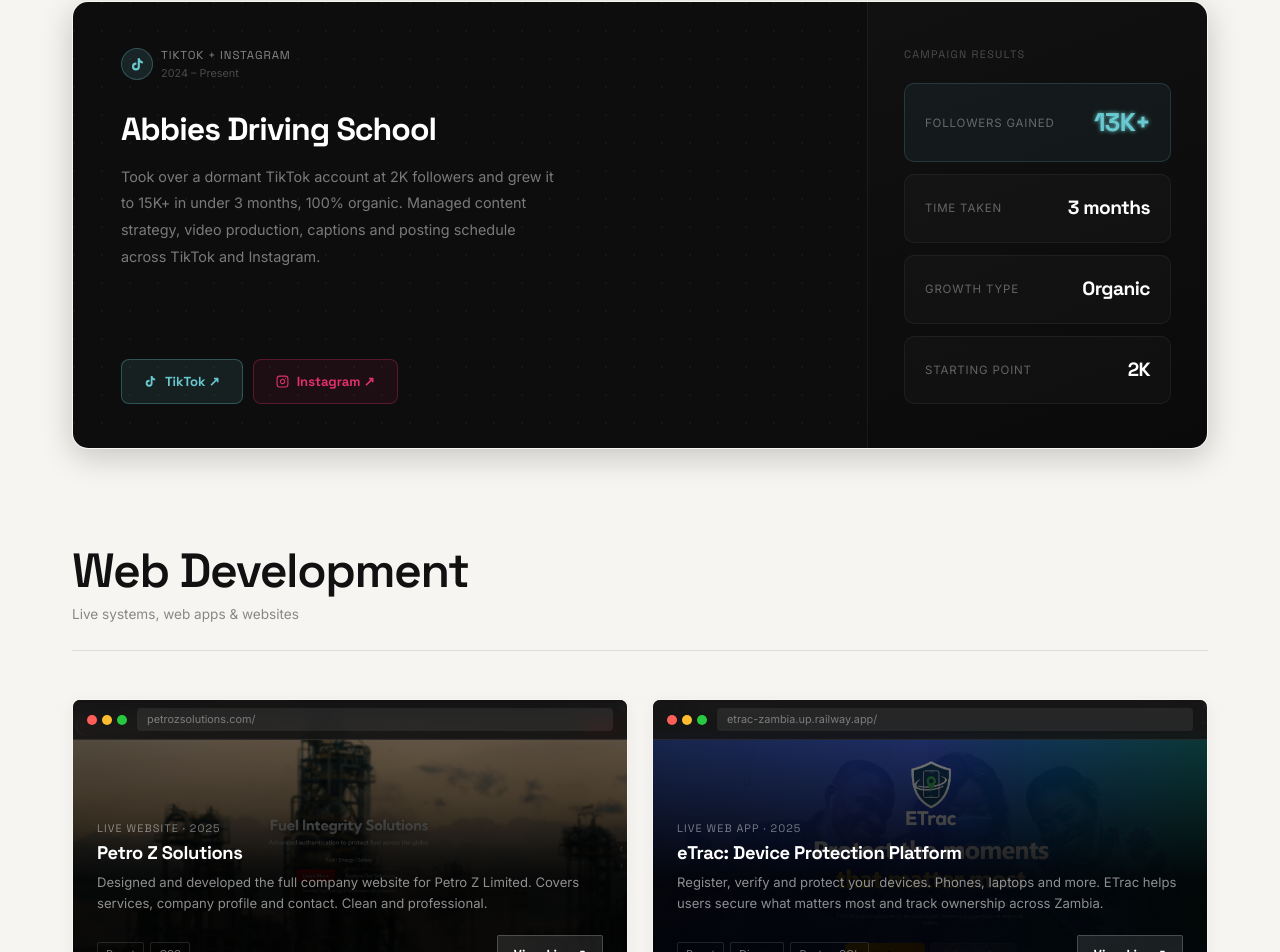
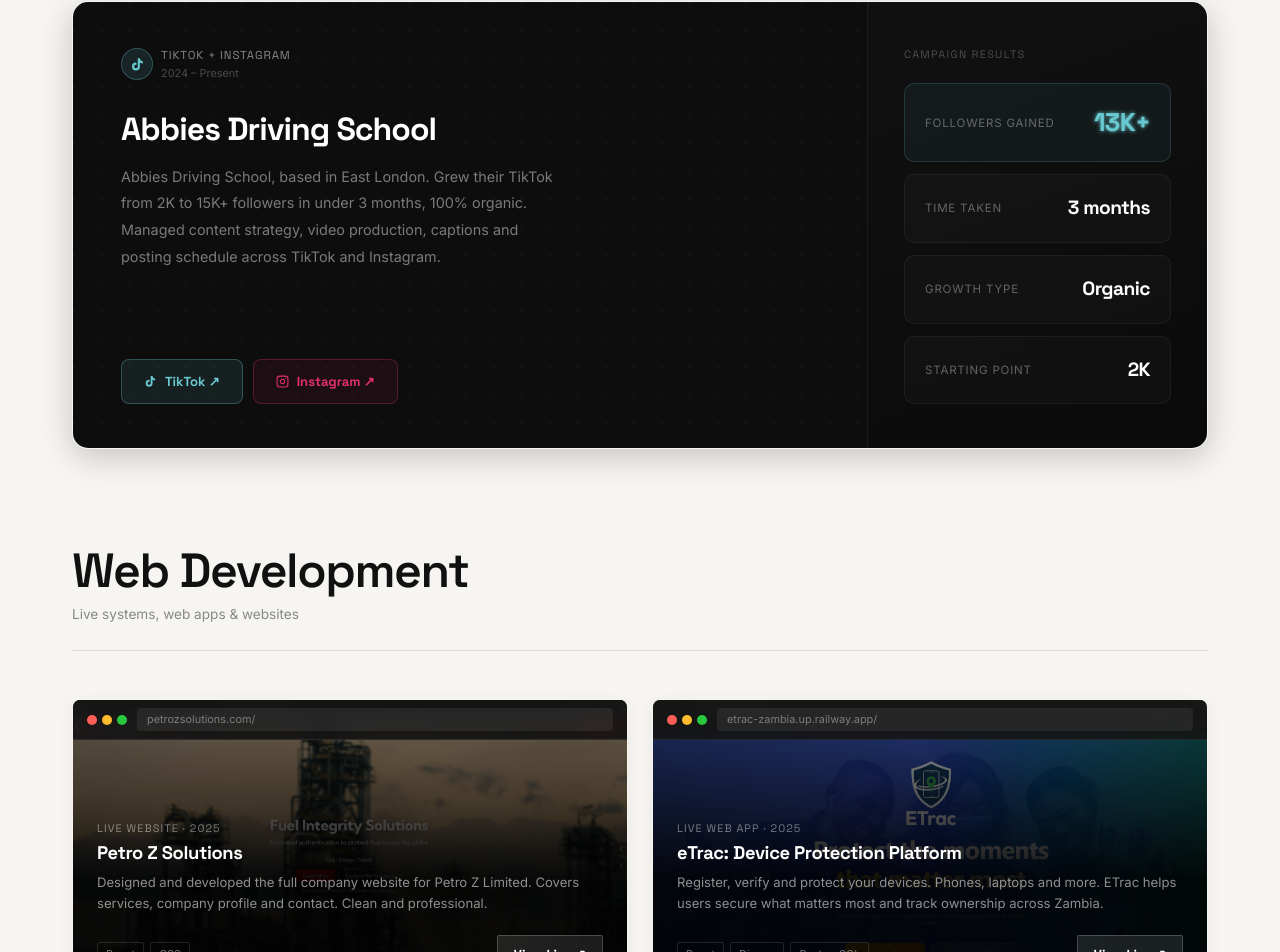
Before and after one commit to saidi365/portifolio, a React (Vite) app: page / in a window 1280 px wide. Shown: the part 5803-6755 px from the top of the page. Built offline with nearby package versions, Linux system fonts and the light colour scheme.

Commit message:
Fix Abbies description - East London, not dormant

```diff
--- a/src/components/Work.jsx
+++ b/src/components/Work.jsx
@@ -365,7 +365,7 @@
     client: "Abbies Driving School",
     platform: "TikTok + Instagram",
     period: "2024 – Present",
-    desc: "Took over a dormant TikTok account at 2K followers and grew it to 15K+ in under 3 months, 100% organic. Managed content strategy, video production, captions and posting schedule across TikTok and Instagram.",
+    desc: "Abbies Driving School, based in East London. Grew their TikTok from 2K to 15K+ followers in under 3 months, 100% organic. Managed content strategy, video production, captions and posting schedule across TikTok and Instagram.",
     stats: [
       { label: 'Followers gained', value: '13K+' },
       { label: 'Time taken', value: '3 months' },
```
